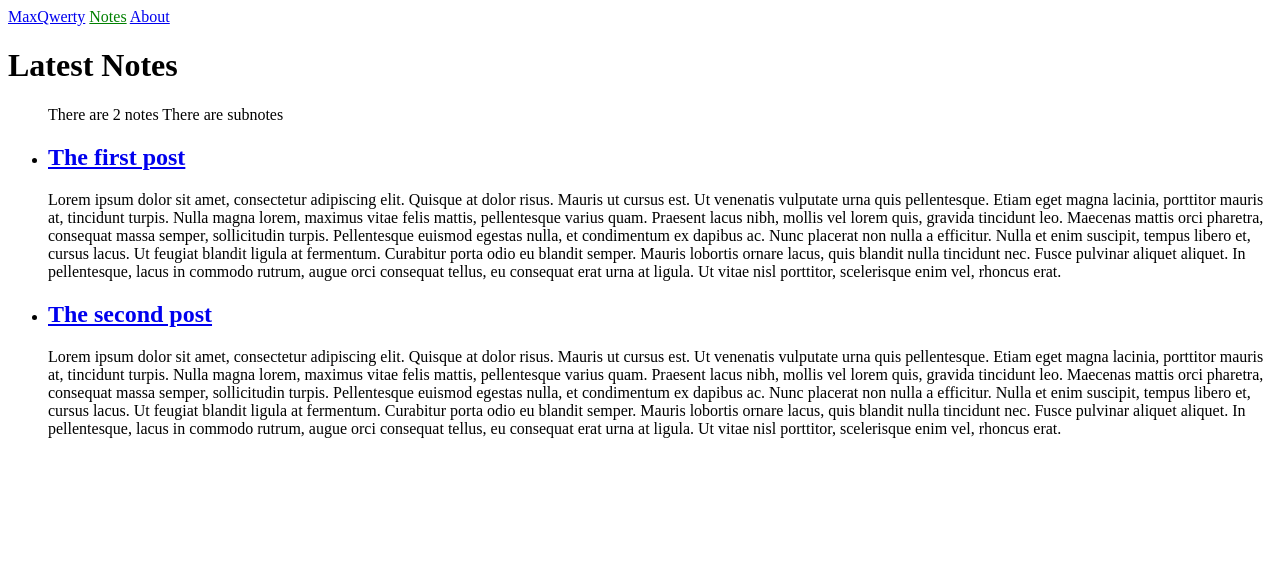
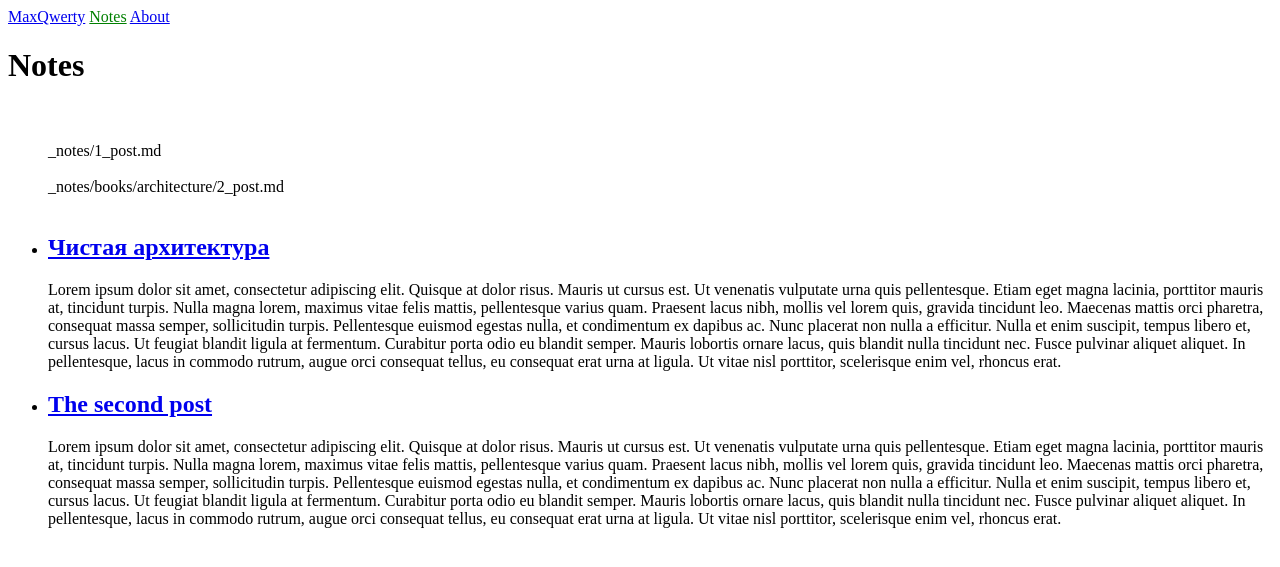
Before and after one commit to maxqwerty/maxqwerty.github.io, a Jekyll site: the page built from notes.html, in a window 1280 px wide. Shown: the top 567 px of the page. Built offline with Jekyll 4.4.1, drawn with Linux system fonts in a browser that asks for light colours.

Commit message:
Added path detector

```diff
--- a/_layouts/note.html
+++ b/_layouts/note.html
@@ -2,6 +2,9 @@
 layout: default
 ---
 <h1>{{ page.title }}</h1>
+{% assign path_parts = page.path | split: "/" %}
+{% assign path_parts_size = path_parts.size | minus: 2 %}
+{{ path_parts | slice: 1, path_parts_size | inspect }}
 <p>{{ page.date | date_to_string }} - {{ page.author }}</p>
 
 {{ content }}
--- a/_notes/1_post.md
+++ b/_notes/1_post.md
@@ -1,7 +1,9 @@
 ---
 layout: note
 author: Max Rybas
-title: The first post
+type: book
+source-name: Architecture
+title: Чистая архитектура
 ---
 
 Lorem ipsum dolor sit amet, consectetur adipiscing elit. Quisque at dolor risus. Mauris ut cursus est. Ut venenatis vulputate urna quis pellentesque. Etiam eget magna lacinia, porttitor mauris at, tincidunt turpis. Nulla magna lorem, maximus vitae felis mattis, pellentesque varius quam. Praesent lacus nibh, mollis vel lorem quis, gravida tincidunt leo. Maecenas mattis orci pharetra, consequat massa semper, sollicitudin turpis. Pellentesque euismod egestas nulla, et condimentum ex dapibus ac. Nunc placerat non nulla a efficitur. Nulla et enim suscipit, tempus libero et, cursus lacus. Ut feugiat blandit ligula at fermentum. Curabitur porta odio eu blandit semper. Mauris lobortis ornare lacus, quis blandit nulla tincidunt nec. Fusce pulvinar aliquet aliquet. In pellentesque, lacus in commodo rutrum, augue orci consequat tellus, eu consequat erat urna at ligula. Ut vitae nisl porttitor, scelerisque enim vel, rhoncus erat.
--- a/notes.html
+++ b/notes.html
@@ -2,11 +2,19 @@
 layout: default
 title: Notes
 ---
-<h1>Latest Notes</h1>
+<h1>Notes</h1>
 
 <ul>
-  There are {{ site.notes.size }} notes
-  There are {{ site.notes.subnotes.size }} subnotes
+  {% assign sections = site.notes | group_by: 'section' %}
+  {% for cat in sections %}
+    {{ cat.name }} <br />
+    {% for item in cat.items %}
+      {{ item.dir }} <br />
+      {{ item.path }} <br />
+    {% endfor %}
+    <br />
+  {% endfor %}
+
   {% for note in site.notes %}
     <li>
       <h2><a href="{{ note.url }}">{{ note.title }}</a></h2>
```
Also changed, not shown: _notes/books/architecture/2_post.md (renamed from _notes/subnotes/2_post.md, +2 -0 lines).
